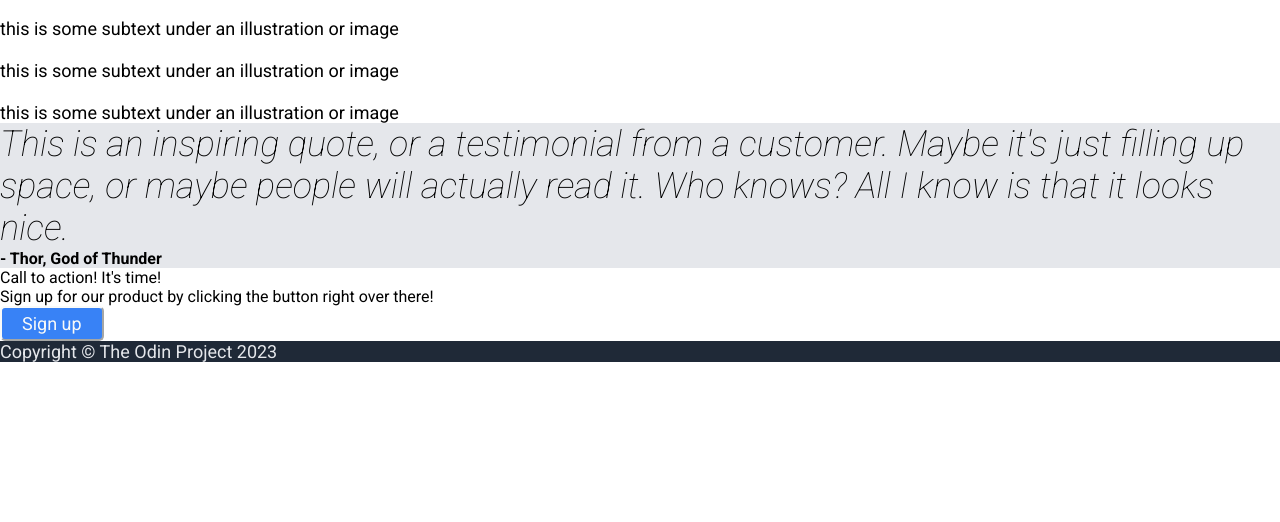
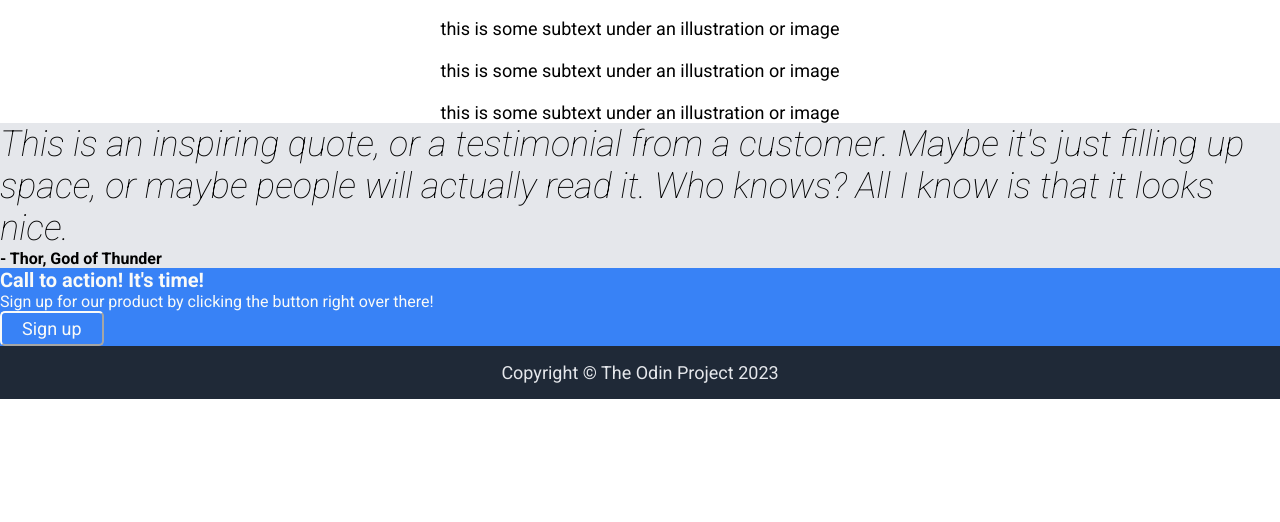
Before and after one commit to naomi-ho/landing-page, a plain HTML site: page index.html in a window 1280 px wide. Shown: the part 278-800 px from the top of the page. Drawn offline with Linux system fonts and the light colour scheme.

Commit message:
Centre and add padding to information and footer sections

```diff
--- a/style.css
+++ b/style.css
@@ -54,17 +54,18 @@ a {
 button {
     background-color: #3882f6;
     border-radius: 5px;
+    border-color: none;
     color: #f9faf8;
     font-size: 18px;
     padding: 5px 20px;
 }
 
-.hero-sign-up {
-    border-color: none;
+.image-placeholder {
+    background-color: grey;
 }
 
-.image-placeholder {
-    background-color: grey;
+.information-section, footer {
+    text-align: center;
 }
 
 .information-header {
@@ -91,6 +92,20 @@ button {
     font-weight: bold;
 }
 
+.action {
+    color: #f9faf8;
+    background-color: #3882f6;
+}
+
+.action-header {
+    font-size: 20px;
+    font-weight: bold;
+}
+
 .action-sign-up {
     border-color: #f9faf8;
 }
+
+footer {
+    padding: 16px;
+}
```
